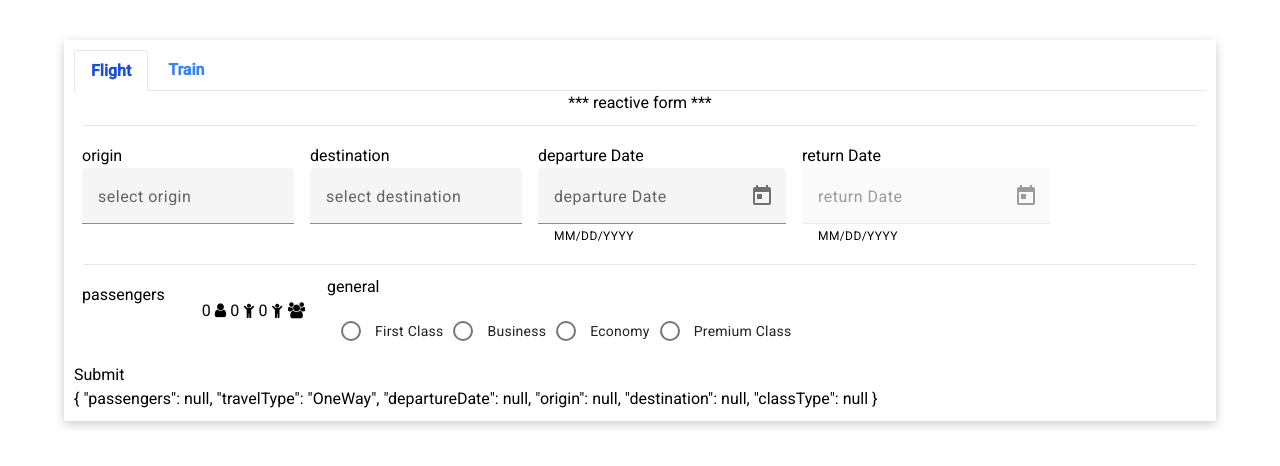
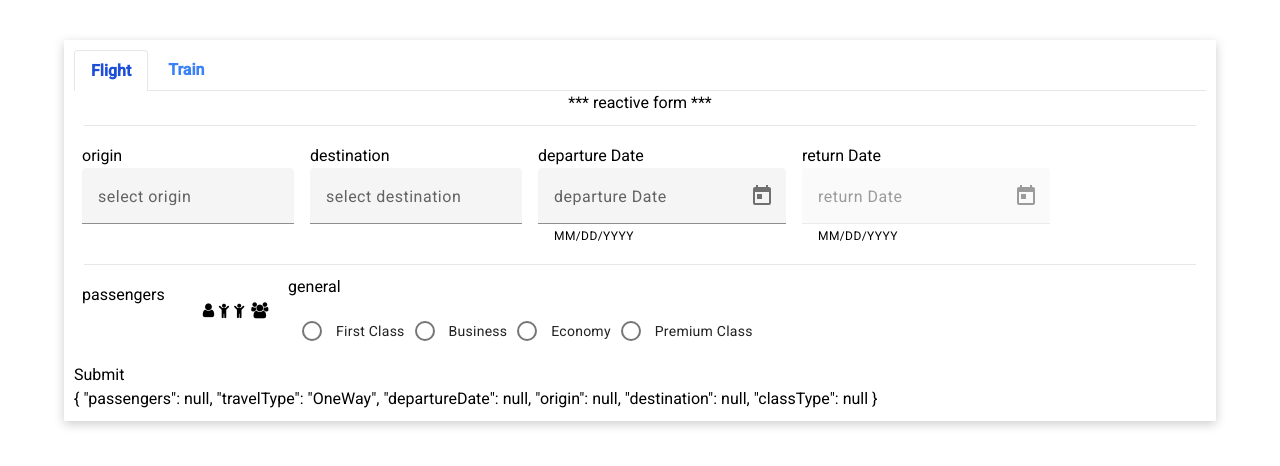
Before and after one commit to mohadesekiani/samples, an Angular app: page / in a window 1280 px wide. Shown: the top 466 px of the page. Built offline with nearby package versions, Linux system fonts and the light colour scheme.

Commit message:
9-9-2023

```diff
--- a/src/app/reactive-form/reactive-form.component.html
+++ b/src/app/reactive-form/reactive-form.component.html
@@ -25,7 +25,7 @@
     <hr style="margin: 10px" />
     <div class="flex flex-wrap">
       <span class="m-2">passengers</span>
-      <app-passengers formGroupName="passengers"></app-passengers>
+      <app-passengers formControlName="passengers"></app-passengers>
       <!-- <div formGroupName="passengers" class="p-4 w-1/2">
         <div class="m-2 flex flex-wrap" style="width: 95%">
           <div class="m-auto" style="text-align: center">
--- a/src/app/shared/elements/form/fields/passengers/passengers.component.html
+++ b/src/app/shared/elements/form/fields/passengers/passengers.component.html
@@ -2,15 +2,15 @@
   <div class="m-2 flex flex-wrap" style="width: 95%">
     <div class="m-auto" style="text-align: center">
       <span>
-        {{ value.adult }}
+        {{ passengers.value.adult }}
         <i class="fa fa-user"></i>
       </span>
       <span>
-        {{ value.child }}
+        {{ passengers.value.child }}
         <i class="fa fa-child"></i>
       </span>
       <span>
-        {{ value.infant }}
+        {{ passengers.value.infant }}
         <i class="fa fa-child"></i>
       </span>
     </div>
@@ -35,6 +35,7 @@
         <span class="font-bold py-2 px-4 mx-4 w-1/2">{{ item.name }}</span>
         <input
           type="number"
+          style="border: 1px solid gray;"
           [formControlName]="item.name"
         />
 
--- a/src/app/shared/elements/form/fields/passengers/passengers.component.ts
+++ b/src/app/shared/elements/form/fields/passengers/passengers.component.ts
@@ -10,6 +10,7 @@ import {
   ValidatorFn,
   Validators,
 } from '@angular/forms';
+import { distinctUntilChanged } from 'rxjs';
 // import { CustomValidations } from 'src/app/core/validations/custom-validations';
 import {
   GeneralTypesEnum,
@@ -22,11 +23,11 @@ import { IPassengerTypes } from 'src/app/models/passenger-types.interface';
   templateUrl: './passengers.component.html',
   styleUrls: ['./passengers.component.scss'],
   providers: [
-    // {
-    //   provide: NG_VALUE_ACCESSOR,
-    //   multi: true,
-    //   useExisting: PassengersComponent,
-    // },
+    {
+      provide: NG_VALUE_ACCESSOR,
+      multi: true,
+      useExisting: PassengersComponent,
+    },
   ],
 })
 export class PassengersComponent implements ControlValueAccessor {
@@ -42,12 +43,16 @@ export class PassengersComponent implements ControlValueAccessor {
   ngOnInit() {
     this.createForm();
   }
+
   createForm() {
     this.passengers = this.fb.group<any>({
       adult: [null, [Validators.required]],
       child: [null],
       infant: [null, [this.childrenCountValidator()]],
     });
+    this.passengers.valueChanges.pipe(distinctUntilChanged()).subscribe(x=>{
+      this.refersValue();
+    })
   }
 
   childrenCountValidator(): ValidatorFn {
@@ -60,13 +65,10 @@ export class PassengersComponent implements ControlValueAccessor {
       return null;
     };
   }
+
   passengers!: FormGroup;
 
-  value: IPassengerTypes = {
-    adult: 0,
-    child: 0,
-    infant: 0,
-  };
+
   disabled = false;
   touched = false;
   onChange = (value) => {
@@ -75,7 +77,7 @@ export class PassengersComponent implements ControlValueAccessor {
   onTouched = () => {};
 
   writeValue(obj: any): void {
-    this.value = { ...this.value, ...obj };
+
   }
 
   registerOnChange(fn: any): void {
@@ -118,12 +120,8 @@ export class PassengersComponent implements ControlValueAccessor {
   }
 
   refersValue() {
-    let newValue = { adult: 0, child: 0, infant: 0 };
-    this.passenger.forEach((item) => {
-      newValue[item.name] = item.value;
-    });
-    this.value = newValue;
-    this.onChange(this.value);
+    //TODO if is empty or invalid return null
+    this.onChange(this.passengers.value);
     this.markAsTouched();
   }
 }
```
Also changed, not shown: src/app/reactive-form/reactive-form.component.ts (+6 -8 lines), 2 other files (tests, documents, lock files or other folders).
